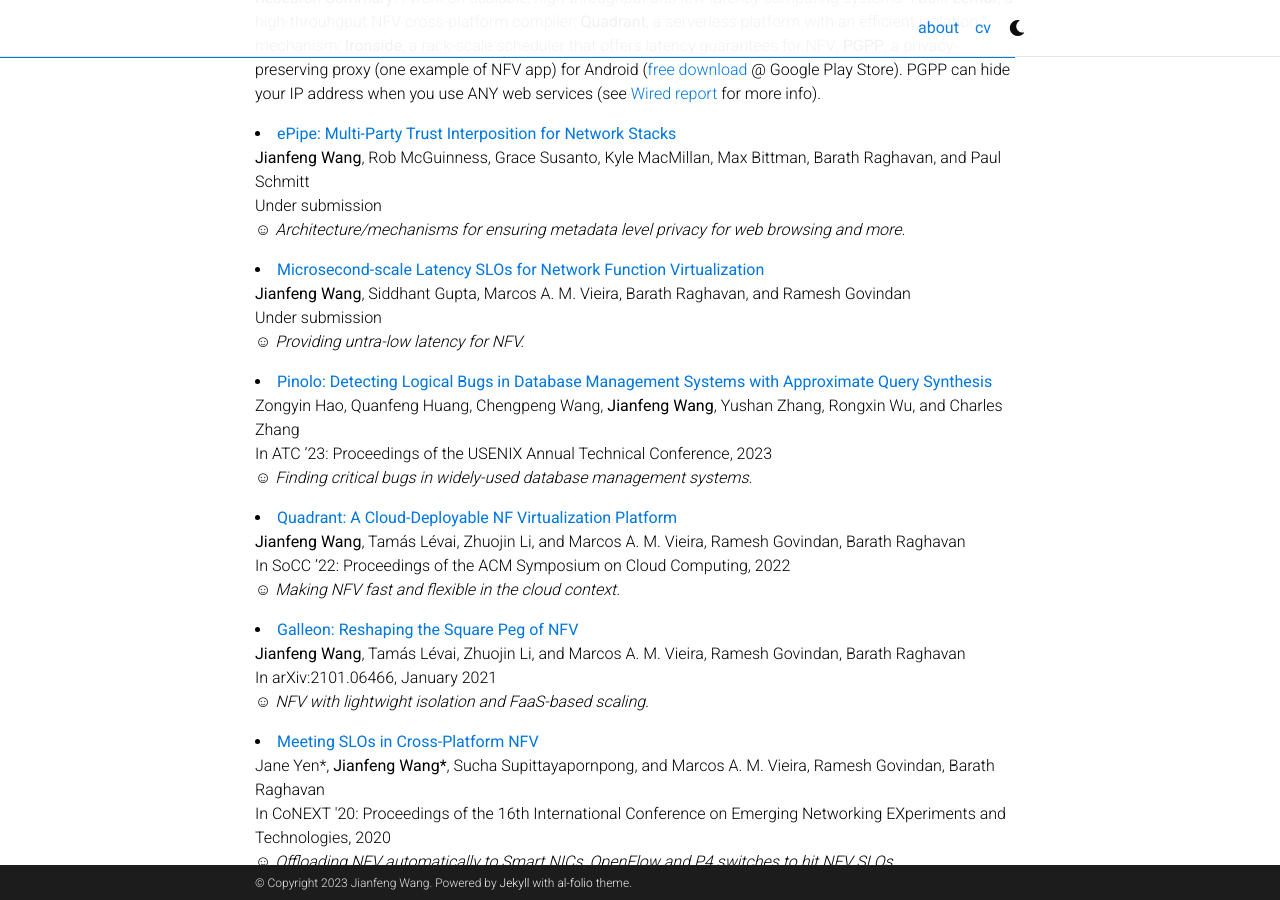
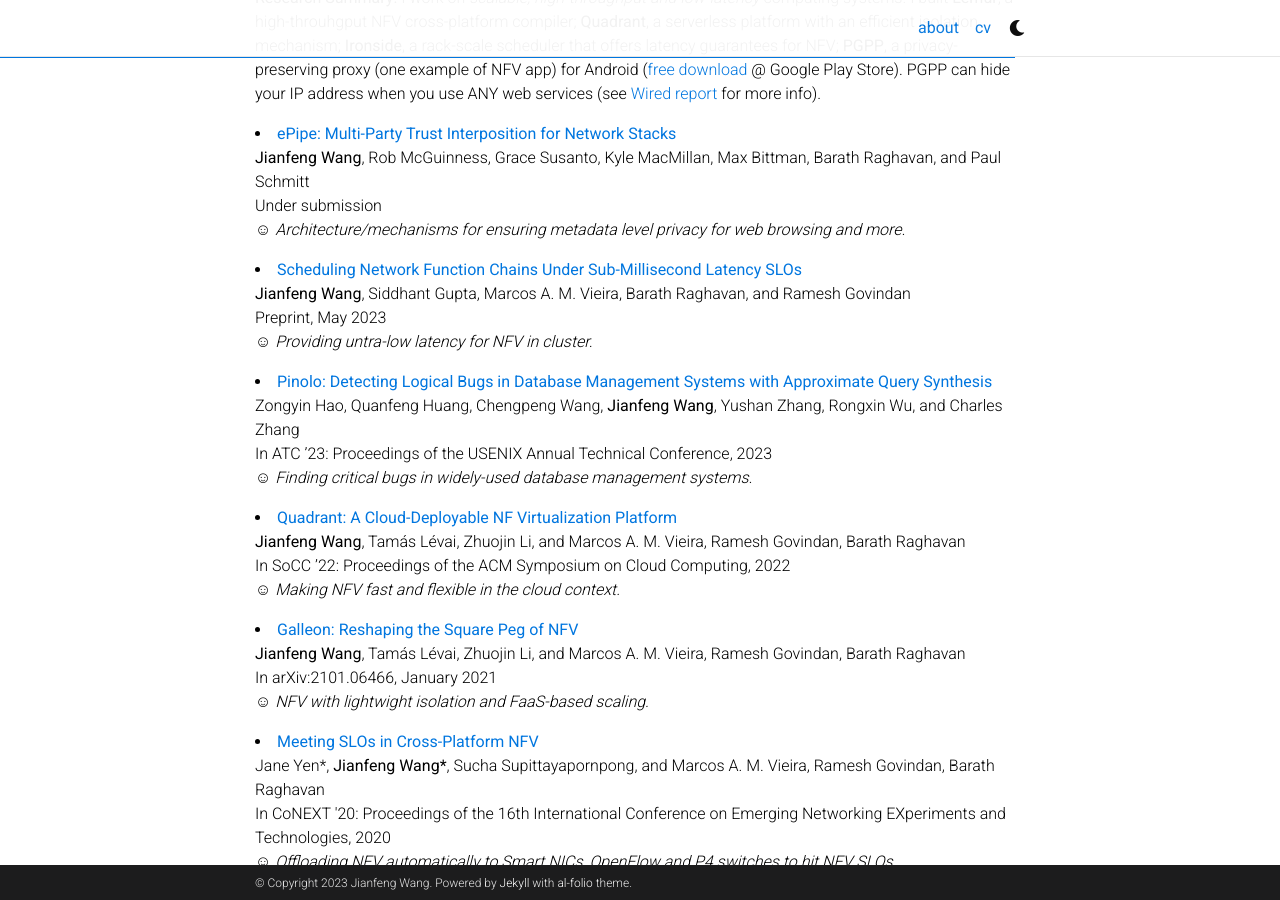
Before and after one commit to jianfenw/jianfenw.github.io, a Jekyll site: the page built from _pages/about.md, in a window 1280 px wide and 900 px high, scrolled down 1032 px. Built offline with Jekyll 4.4.1, drawn with Linux system fonts in a browser that asks for light colours; full-size pictures stand in for the smaller copies a plugin makes; comment, search, counter and statistics services are not loaded; a style sheet for code colours, icons or effects is not loaded; some of the changed text lies outside the part shown.

```diff
--- a/_pages/about.md
+++ b/_pages/about.md
@@ -78,10 +78,10 @@ Under submission<br>
 
 <p>
 <li>
-<a href="/"><b>Microsecond-scale Latency SLOs for Network Function Virtualization</b></a><br/>
+<a href="https://arxiv.org/abs/2305.01890"><b>Scheduling Network Function Chains Under Sub-Millisecond Latency SLOs</b></a><br/>
 <b>Jianfeng Wang</b>, Siddhant Gupta, Marcos A. M. Vieira, Barath Raghavan, and Ramesh Govindan<br>
-Under submission<br>
-&#9786; <i>Providing untra-low latency for NFV.</i>
+Preprint, May 2023<br>
+&#9786; <i>Providing untra-low latency for NFV in cluster.</i>
 </li>
 </p>
 
```
Also changed, not shown: other parts of _pages/about.md (+1 -1 lines).
